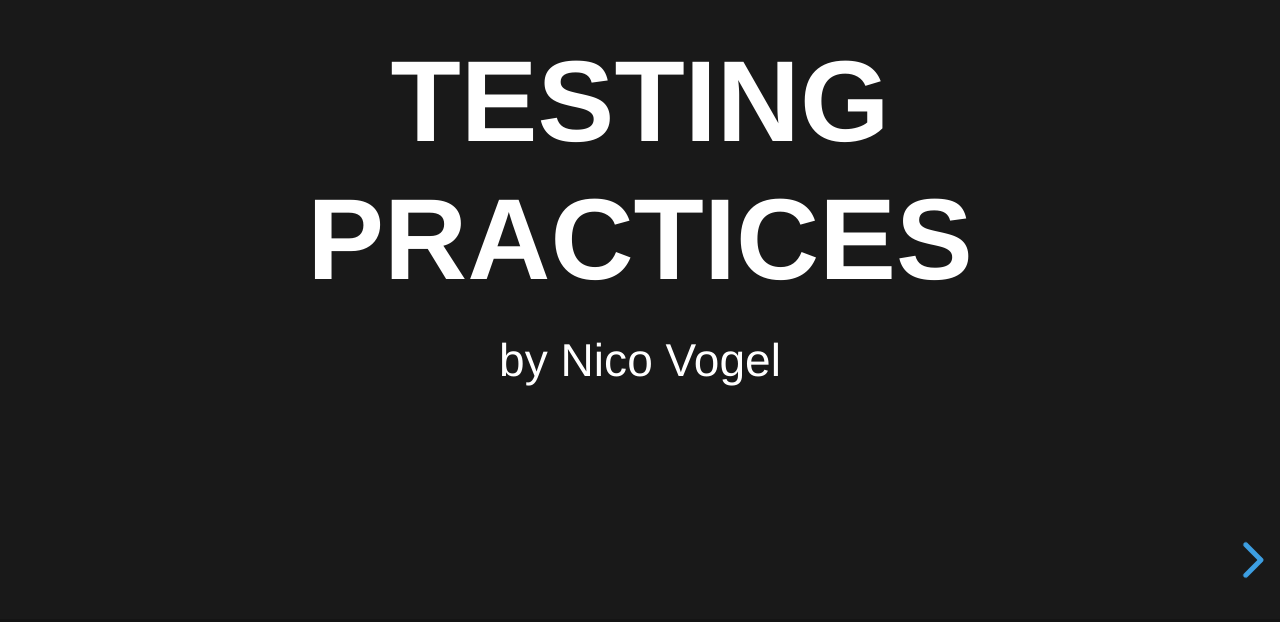
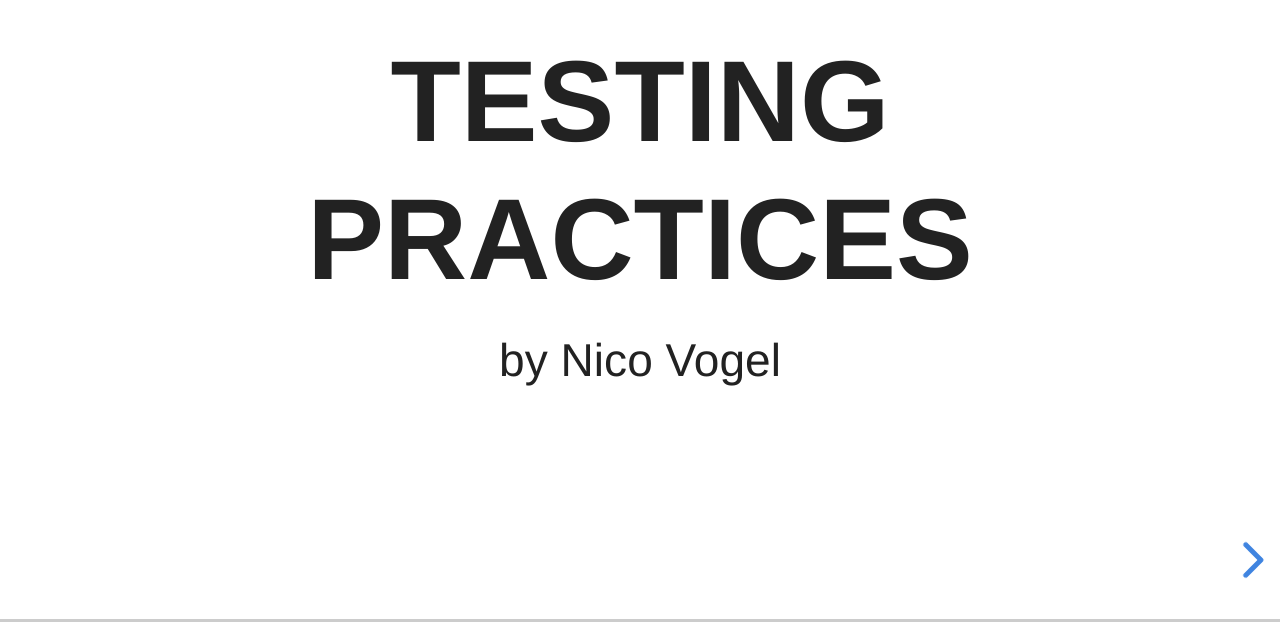
Before and after one commit to NicoVogel/testing-practices, a plain HTML site: page index.html in a window 1280 px wide. Shown: the part 178-800 px from the top of the page. Drawn offline with Linux system fonts and the light colour scheme; files whose address does not match are found by name.

Commit message:
Commit from GitHub Actions (publish slides)

```diff
--- a/index.html
+++ b/index.html
@@ -1,4 +1,4 @@
-<!DOCTYPE html><html><head><base href="/testing-practices/"><meta charset="utf-8"><meta name="viewport" content="width=device-width, initial-scale=1.0, maximum-scale=1.0, user-scalable=no"><title>Testing Practices</title><link rel="stylesheet" href="dist/reset.css" type="text/css"><link rel="stylesheet" href="dist/reveal.css" type="text/css"><link rel="stylesheet" href="dist/theme/black.css" type="text/css"><link rel="stylesheet" href="plugin/highlight/monokai.css" type="text/css"></head><body><div class="reveal"><div class="slides"><section><h1>Testing Practices</h1><p>by Nico Vogel</p><aside class="notes">Before we begin, this presentation contains my knowledge of testing
+<!DOCTYPE html><html><head><base href="/testing-practices/"><meta charset="utf-8"><meta name="viewport" content="width=device-width, initial-scale=1.0, maximum-scale=1.0, user-scalable=no"><title>Testing Practices</title><link rel="stylesheet" href="dist/reset.css" type="text/css"><link rel="stylesheet" href="dist/reveal.css" type="text/css"><link rel="stylesheet" href="dist/theme/white.css" type="text/css"><link rel="stylesheet" href="plugin/highlight/monokai.css" type="text/css"></head><body><div class="reveal"><div class="slides"><section><h1>Testing Practices</h1><p>by Nico Vogel</p><aside class="notes">Before we begin, this presentation contains my knowledge of testing
 and is by all means no silver bullet.
 I just hope to give you a new perspective on some testing topics.
 Just take the parts that are relevant for you.
```
